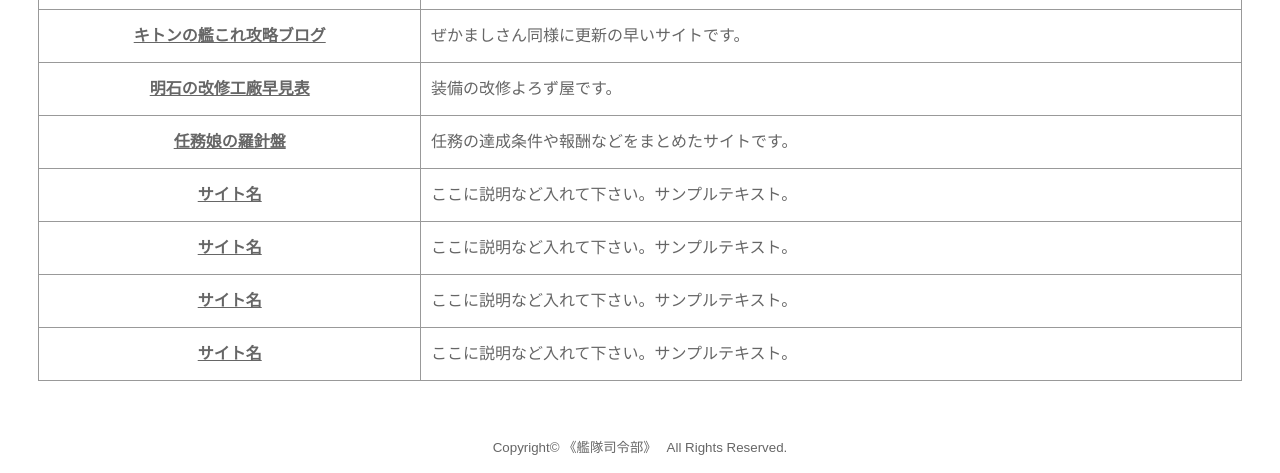
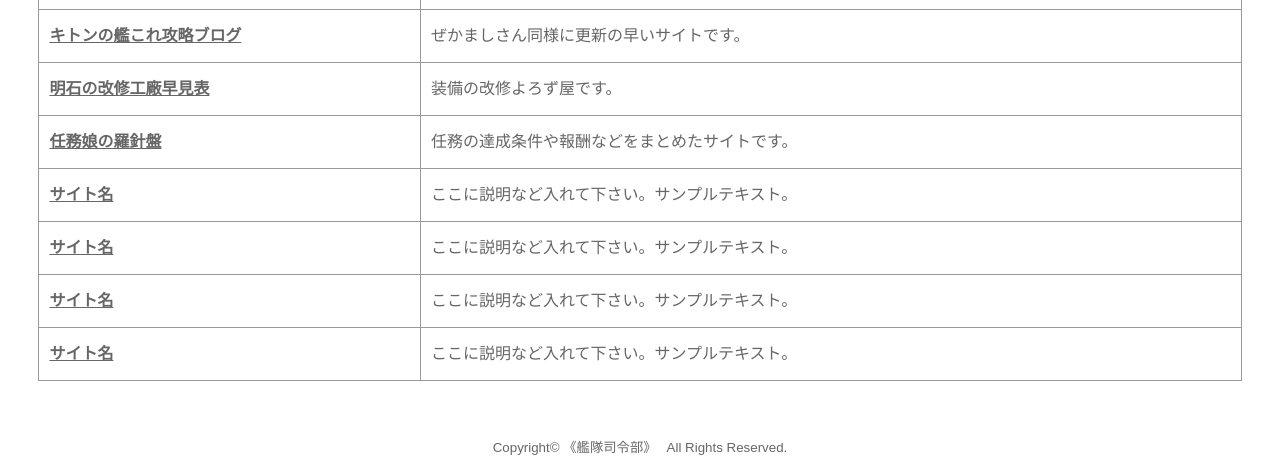
Before and after one commit to yamanekojeez/www, a PHP site: page /link.html in a window 1280 px wide. Shown: the part 697-1170 px from the top of the page. Run offline with PHP 8.4, Linux system fonts and the light colour scheme.

Commit message:
Update style.css

```diff
--- a/css/style.css
+++ b/css/style.css
@@ -202,8 +202,8 @@ footer .pr {
 }
 /*テーブルの左側ボックス*/
 .ta1 th {
-	text-align: center;	/*センタリング*/
-	width: 30%;			/*幅*/
+	text-align: left;	/*左よせ*/
+	width: 30%;		/*幅*/
 }
 
 /*トップページのNEWアイコン
```
